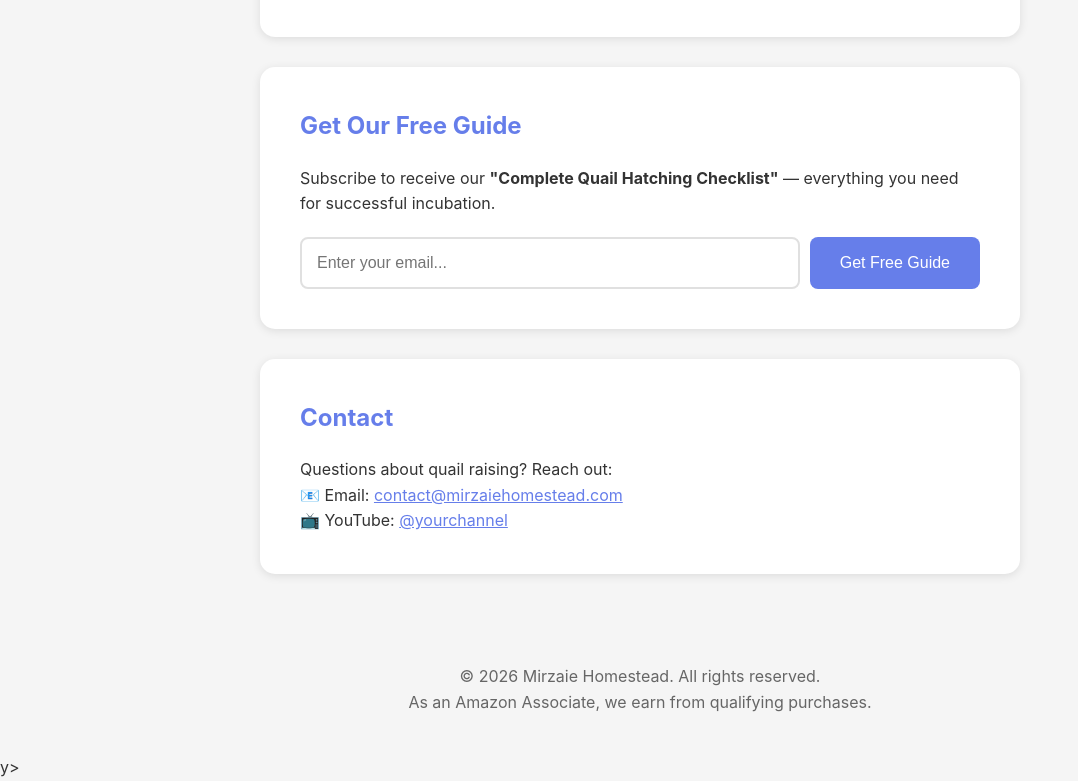
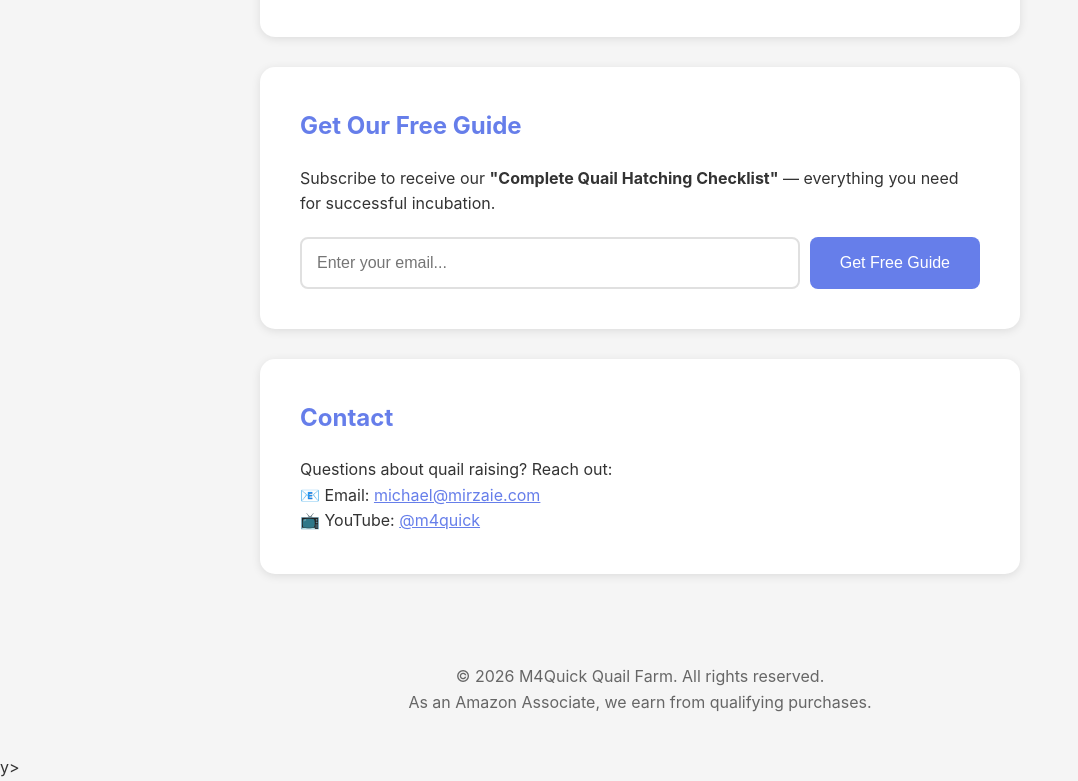
Before and after one commit to m4quick/m4quick-quail, a plain HTML site: page index.html in a window 1280 px wide. Shown: the part 1997-2778 px from the top of the page, without its empty margins (0-1078 px from the left). Drawn offline with Linux system fonts and the light colour scheme.

Commit message:
Fix email address to michael@mirzaie.com and YouTube channel to @m4quick

```diff
--- a/index.html
+++ b/index.html
@@ -170,13 +170,13 @@
         <section class="section">
             <h2>Contact</h2>
             <p>Questions about quail raising? Reach out:</p>
-            <p>📧 Email: <a href="mailto:contact@mirzaiehomestead.com">contact@mirzaiehomestead.com</a></p>
-            <p>📺 YouTube: <a href="https://www.youtube.com/@yourchannel">@yourchannel</a></p>
+            <p>📧 Email: <a href="mailto:michael@mirzaie.com">michael@mirzaie.com</a></p>
+            <p>📺 YouTube: <a href="https://www.youtube.com/@m4quick">@m4quick</a></p>
         </section>
     </div>
 
     <footer>
-        <p>© 2026 Mirzaie Homestead. All rights reserved.</p>
+        <p>© 2026 M4Quick Quail Farm. All rights reserved.</p>
         <p>As an Amazon Associate, we earn from qualifying purchases.</p>
     </footer>
 </body>
```
